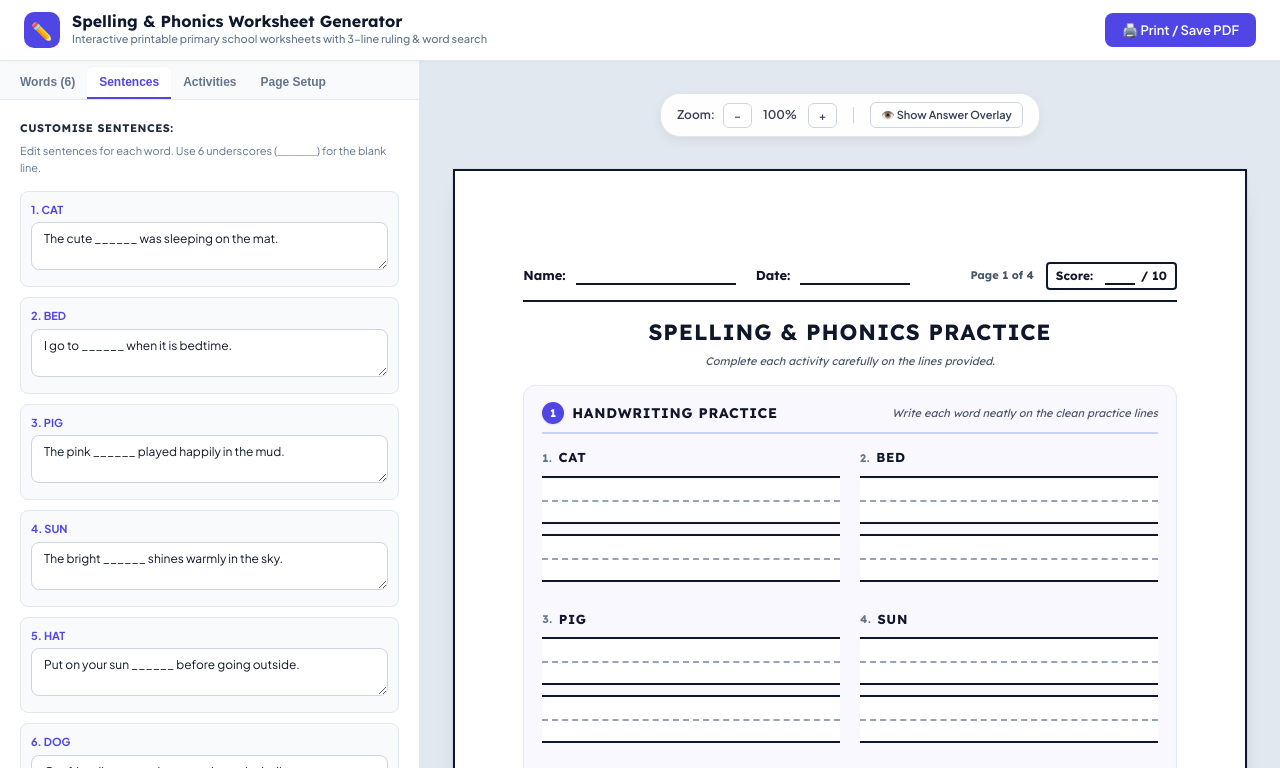
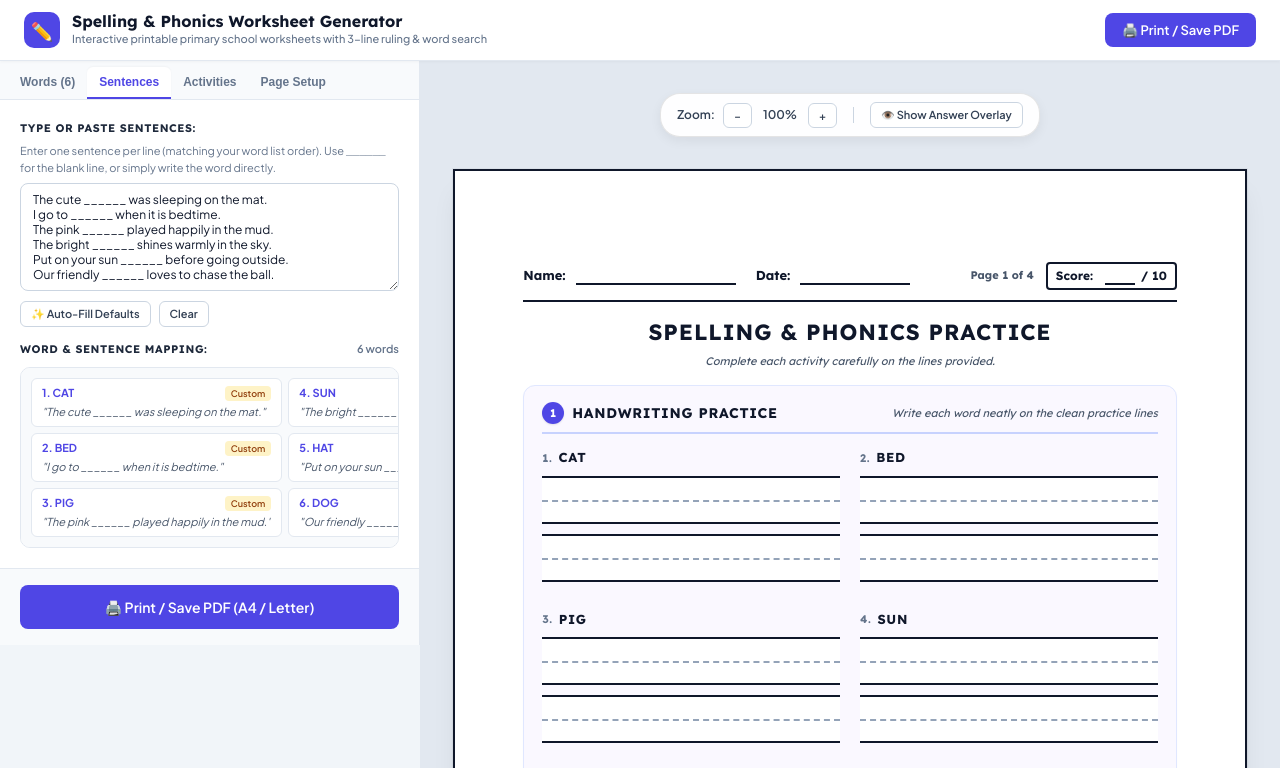
Before and after one commit to KirstN44/Spelling-and-Writing-practice-worksheet, a plain HTML site: page index.html in a window 1280 px wide. Both pictures are taken after a click on the button "Sentences". Shown: the top 768 px of the page. Drawn offline with Linux system fonts and the light colour scheme; a web font is replaced by a local one.

Commit message:
Enhance sentences input and mapping functionality
Updated the sentences input section to allow users to type or paste sentences directly, added buttons for auto-filling defaults and clearing sentences, and modified the rendering of the sentences mapping preview.

```diff
--- a/index.html
+++ b/index.html
@@ -1139,9 +1139,21 @@
         <!-- TAB 2: SENTENCES -->
         <div id="tab-pane-sentences" class="tab-pane" style="display: none;">
           <div class="form-group">
-            <label class="form-label">Customise Sentences:</label>
-            <p class="form-help">Edit sentences for each word. Use 6 underscores (<code>______</code>) for the blank line.</p>
-            <div id="custom-sentences-list" style="display: flex; flex-direction: column; gap: 10px; margin-top: 8px;"></div>
+            <label class="form-label">Type or Paste Sentences:</label>
+            <p class="form-help">Enter one sentence per line (matching your word list order). Use <code>______</code> for the blank line, or simply write the word directly.</p>
+            <textarea id="input-sentences" class="form-textarea" rows="6" placeholder="e.g.&#10;The cute ______ was sleeping on the mat.&#10;I go to ______ when it is bedtime.&#10;The pink ______ played happily in the mud." oninput="handleUnifiedSentencesInput()"></textarea>
+            <div style="display: flex; gap: 8px; margin-top: 4px;">
+              <button class="btn btn-secondary btn-sm" onclick="populateDefaultSentences()">✨ Auto-Fill Defaults</button>
+              <button class="btn btn-secondary btn-sm" onclick="clearAllSentences()">Clear</button>
+            </div>
+          </div>
+
+          <div class="form-group" style="margin-top: 14px;">
+            <div style="display: flex; justify-content: space-between; align-items: center; margin-bottom: 4px;">
+              <label class="form-label" style="margin-bottom: 0;">Word & Sentence Mapping:</label>
+              <span id="sentence-mapping-count" style="font-size: 11px; color: var(--color-slate-500); font-weight: 600;"></span>
+            </div>
+            <div id="sentences-mapping-preview" class="word-chips-box" style="display: flex; flex-direction: column; gap: 6px; max-height: 220px; overflow-y: auto;"></div>
           </div>
         </div>
 
@@ -1545,6 +1557,14 @@
       document.querySelectorAll('.tab-pane').forEach(p => p.style.display = 'none');
       btn.classList.add('active');
       document.getElementById('tab-pane-' + tabId).style.display = 'block';
+
+      if (tabId === 'sentences') {
+        const input = document.getElementById('input-sentences');
+        if (input && (!input.value.trim() && words.length > 0)) {
+          input.value = words.map(w => w.customSentence || getDefaultSentence(w.word)).join('\n');
+        }
+        renderSentencesMappingPreview();
+      }
     }
 
     function adjustZoom(delta) {
@@ -1591,12 +1611,77 @@
       renderApp();
     }
 
-    function updateCustomSentence(id, value) {
-      const target = words.find(w => w.id === id);
-      if (target) {
-        target.customSentence = value;
-        renderWorksheet();
-      }
+    function handleUnifiedSentencesInput() {
+      const input = document.getElementById('input-sentences');
+      if (!input) return;
+      const lines = input.value.split('\n');
+      words.forEach((item, idx) => {
+        const line = lines[idx];
+        if (line !== undefined && line.trim().length > 0) {
+          item.customSentence = line.trim().replace(/^(\d+[\.\)]\s*|\[\d+\]\s*)/, '');
+        } else {
+          item.customSentence = '';
+        }
+      });
+      renderSentencesMappingPreview();
+      renderWorksheet();
+    }
+
+    function populateDefaultSentences() {
+      const input = document.getElementById('input-sentences');
+      const text = words.map(w => w.customSentence || getDefaultSentence(w.word)).join('\n');
+      if (input) input.value = text;
+      words.forEach(w => {
+        if (!w.customSentence) w.customSentence = getDefaultSentence(w.word);
+      });
+      renderSentencesMappingPreview();
+      renderWorksheet();
+    }
+
+    function clearAllSentences() {
+      const input = document.getElementById('input-sentences');
+      if (input) input.value = '';
+      words.forEach(w => {
+        w.customSentence = '';
+      });
+      renderSentencesMappingPreview();
+      renderWorksheet();
+    }
+
+    function renderSentencesMappingPreview() {
+      const previewBox = document.getElementById('sentences-mapping-preview');
+      const countLabel = document.getElementById('sentence-mapping-count');
+      if (!previewBox) return;
+
+      if (countLabel) {
+        countLabel.textContent = `${words.length} word${words.length === 1 ? '' : 's'}`;
+      }
+
+      if (words.length === 0) {
+        previewBox.innerHTML = '<span style="font-size: 11px; color: #94a3b8; font-style: italic;">Add words in the Word List tab first.</span>';
+        return;
+      }
+
+      previewBox.innerHTML = words.map((item, idx) => {
+        const defaultSentence = getDefaultSentence(item.word);
+        const hasCustom = Boolean(item.customSentence && item.customSentence.trim().length > 0);
+        const sentence = hasCustom ? item.customSentence.trim() : defaultSentence;
+        return `
+          <div style="background: #ffffff; border: 1px solid #e2e8f0; border-radius: 6px; padding: 6px 10px; font-size: 11px;">
+            <div style="display: flex; justify-content: space-between; align-items: center; margin-bottom: 2px;">
+              <span style="font-weight: 700; color: var(--color-primary); text-transform: uppercase;">
+                ${idx + 1}. ${item.word}
+              </span>
+              <span style="font-size: 9px; padding: 1px 6px; border-radius: 4px; ${hasCustom ? 'background: #fef3c7; color: #92400e; font-weight: 600;' : 'background: #f1f5f9; color: #64748b;'}">
+                ${hasCustom ? 'Custom' : 'Auto-Default'}
+              </span>
+            </div>
+            <div style="color: #475569; font-style: italic; white-space: nowrap; overflow: hidden; text-overflow: ellipsis;">
+              "${sentence}"
+            </div>
+          </div>
+        `;
+      }).join('');
     }
 
     function regenerateWordSearch() {
@@ -1643,28 +1728,8 @@
         `).join('');
       }
 
-      // Render Custom Sentences Inputs
-      const sentencesBox = document.getElementById('custom-sentences-list');
-      if (words.length === 0) {
-        sentencesBox.innerHTML = '<span style="font-size: 11px; color: #94a3b8;">Add spelling words first in the Words tab.</span>';
-      } else {
-        sentencesBox.innerHTML = words.map((item, idx) => {
-          const defaultText = getDefaultSentence(item.word);
-          return `
-            <div style="padding: 10px; background: #f8fafc; border: 1px solid #e2e8f0; border-radius: 8px;">
-              <div style="font-size: 11px; font-weight: 700; text-transform: uppercase; margin-bottom: 4px; color: var(--color-primary);">
-                ${idx + 1}. ${item.word}
-              </div>
-              <textarea
-                class="form-textarea"
-                rows="2"
-                placeholder="Default: '${defaultText}'"
-                oninput="updateCustomSentence('${item.id}', this.value)"
-              >${item.customSentence || ''}</textarea>
-            </div>
-          `;
-        }).join('');
-      }
+      // Render Sentences Mapping Preview
+      renderSentencesMappingPreview();
 
       renderWorksheet();
     }
```
